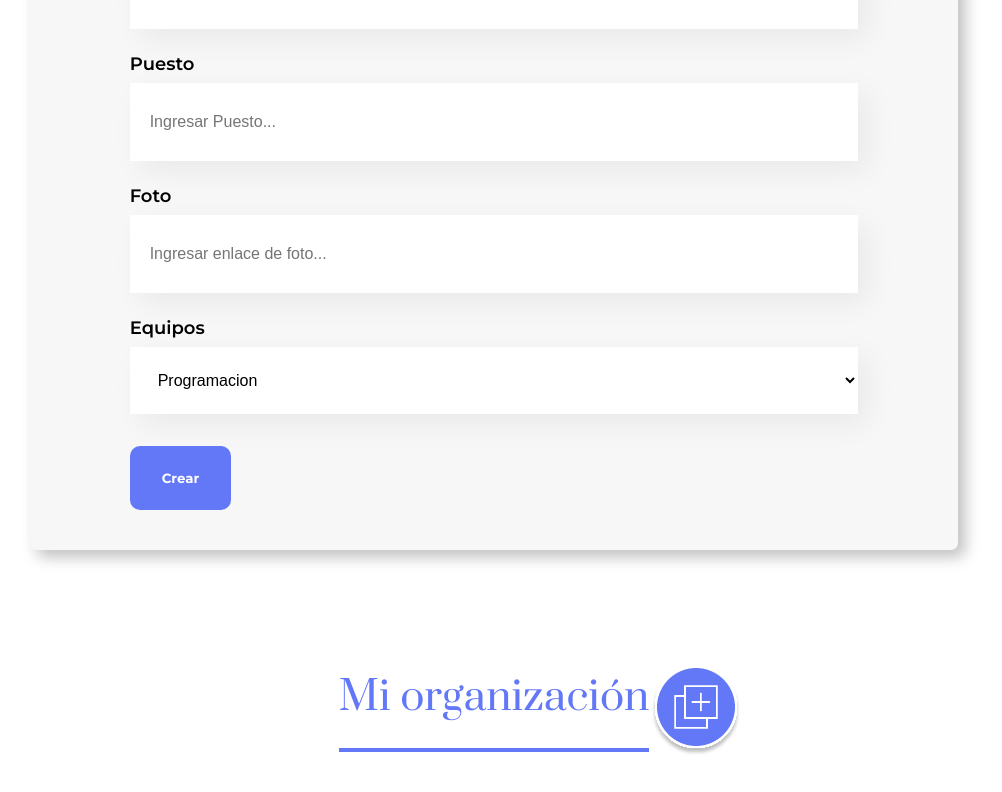
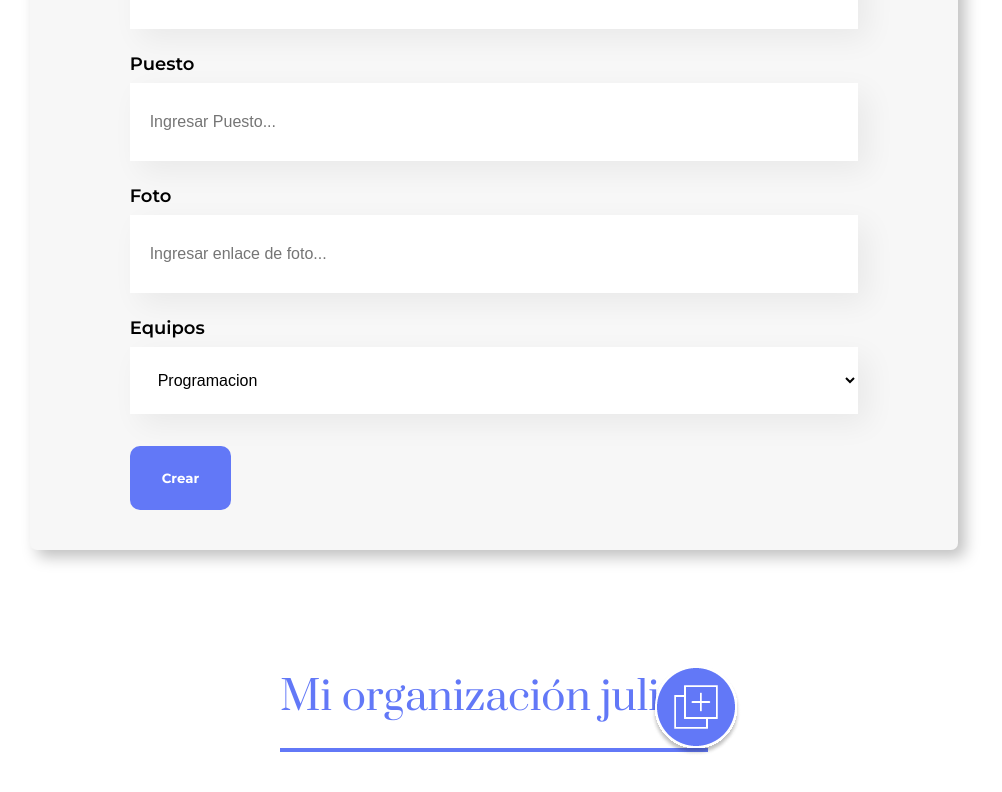
Before and after one commit to JulianRengifo/Org-react, a React (Create React App) app: page / in a window 1280 px wide. Shown: the part 764-1556 px from the top of the page, without its empty margins (146-1148 px from the left). Built offline with nearby package versions, Linux system fonts and the light colour scheme.

Commit message:
Estado con react
Se maneja el concepto de los hooks sobre todo del useState

```diff
--- a/src/componentes/MiOrg/index.js
+++ b/src/componentes/MiOrg/index.js
@@ -1,11 +1,28 @@
 
+import {useState} from "react"
 import "./MiOrg.css"
 
 const MiOrg = () => {
 
+    //Estado - hooks
+    //useState
+    //useState()
+
+    console.log()
+
+    //const [nombreVariable,funcionActualiza] = useState(valorInicial)
+    // useState("julian") crea una variable de estado (nombre) con un valor inicial de "julian" y una función (actualizarNombre) para actualizar ese estado.
+    const [nombre, actualizarNombre] = useState("julian") /*Permite para manejar el estado en un componente funcional */
+    const [mostrar, actualizarMosrar] = useState(true)
+
+    const manejarClick = () => {
+        console.log("Mostrar/Ocultar elemento" ,!mostrar) // se muestra el estado en true y se usa la negacion (!) para cambiar el estado
+        actualizarMosrar(!mostrar) // Actualiza el valor negado de mostar cambiando de true a false y viceversa
+    }
+
     return <section className="orgSection">
-        <h3 className="title">Mi organización</h3>
-        <img src="/img/add.png" alt="add"/>
+        <h3 className="title">Mi organización {nombre}</h3>
+        <img src="/img/add.png" alt="add" onClick={manejarClick}/>
     </section>
 }
 
```
